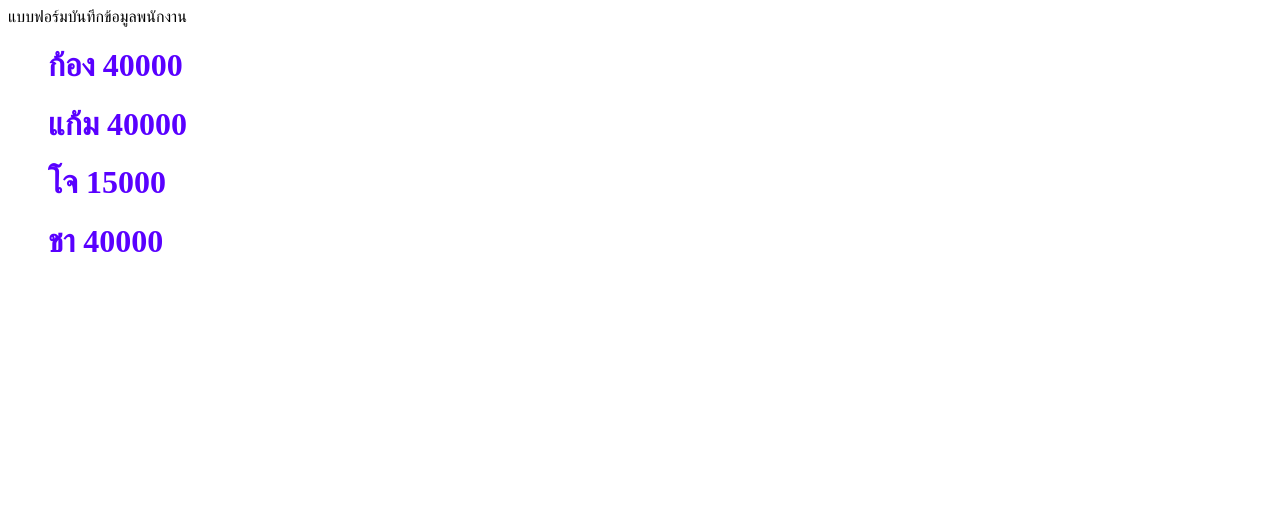
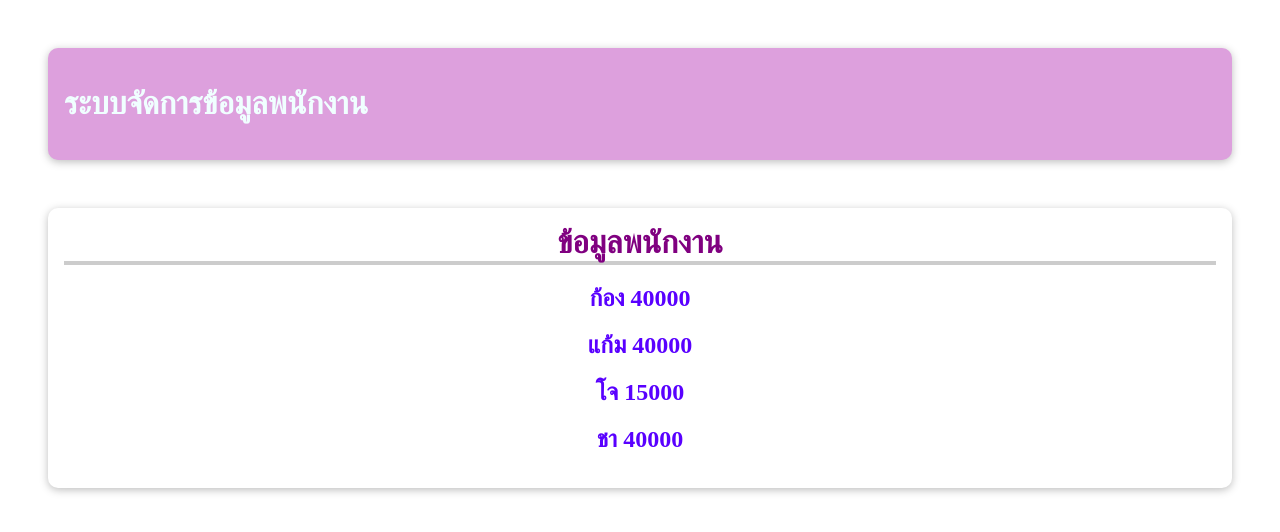
Before and after one commit to GASADER/Front-End, a Vue app in the folder my-app-component/: page / in a window 1280 px wide. Shown: the top 532 px of the page. Built offline with nearby package versions, Linux system fonts and the light colour scheme.

Commit message:
add style

```diff
--- a/my-app-component/src/App.vue
+++ b/my-app-component/src/App.vue
@@ -1,33 +1,50 @@
 <template>
-  <div>
-      <Formcomponent/>
-      <ListData :employees="employees" />
-  </div>
+  <header>
+    <h1>ระบบจัดการข้อมูลพนักงาน</h1>
+  </header>
+  <section class="employee-content">
+    <h2>ข้อมูลพนักงาน</h2>
+    <ListData />
+  </section>
 </template>
 
 <script>
-import Formcomponent from './components/Formcomponent.vue'
-import ListData from './components/ListData.vue'
+import ListData from "./components/ListData.vue";
 
-export default{
-  name:"App",
-  components:{
+export default {
+  name: "App",
+  components: {
     ListData,
-    Formcomponent
   },
-  data(){
-    return{
-      employees:[
-        {name:"ก้อง", salary:40000},
-        {name:"แก้ม", salary:40000},
-        {name:"โจ"},
-        {name:"ชา", salary:40000}
-      ]
-    }
-  }
-}
+};
 </script>
 
 <style>
-
+* {
+  box-sizing: border-box;
+}
+body {
+  margin: 0;
+}
+header {
+  box-shadow: 0 2px 8px rgba(0, 0, 0, 0.26);
+  margin: 3rem;
+  border-radius: 10px;
+  padding: 1rem;
+  background-color: plum;
+  color: azure;
+}
+.employee-content {
+  box-shadow: 0 2px 8px rgba(0, 0, 0, 0.26);
+  margin: 3rem;
+  border-radius: 10px;
+  padding: 1rem;
+  text-align: center;
+}
+.employee-content h2 {
+  font-size: 2rem;
+  border-bottom: 4px solid #ccc;
+  color: purple;
+  margin: 0 0 1rem 0;
+}
 </style>
--- a/my-app-component/src/components/Formcomponent.vue
+++ b/my-app-component/src/components/Formcomponent.vue
@@ -1,18 +1,17 @@
 <template>
-    <div>{{message}}</div>
+  <div>{{ message }}</div>
 </template>
 
 <script>
 export default {
-    name:"FromComponent",
-    data(){
-        return{
-            message:"แบบฟอร์มบันทึกข้อมูลพนักงาน"
-        }
-    }
-}
+  name: "FromComponent",
+  data() {
+    return {
+      message: "แบบฟอร์มบันทึกข้อมูลพนักงาน",
+    };
+  },
+};
 </script>
 
 <style>
-
 </style>
--- a/my-app-component/src/components/ListData.vue
+++ b/my-app-component/src/components/ListData.vue
@@ -1,8 +1,8 @@
 <template>
   <ul>
     <Person
-            v-for="(item,index) in employees"
-            :key="index"
+      v-for="(item) in employees"
+      :key="item.id"
       :name="item.name"
       :salary="item.salary"
     />
@@ -10,18 +10,29 @@
 </template>
 
 <script>
-import Person from './Person.vue'
+import Person from "./Person.vue";
 export default {
-    name:"ListData",
-    components:{
-        Person
+  name: "ListData",
+  components: {
+    Person,
   },
-    props:[
-        "employees"
-    ]
-}
+  data() {
+    return {
+      employees: [
+        {id:1,name: "ก้อง",salary: 40000,depertment:"โปรแกรมเมอร์",isVisible: false },
+        {id:2,name: "แก้ม",salary: 40000,depertment:"การตลาด",isVisible: false },
+        {id:3,name: "โจ",depertment:"การตลาด",isVisible: false },
+        {id:4,name: "ชา",salary: 40000,depertment:"ฝ่ายขาย",isVisible: false },
+      ],
+    };
+  },
+};
 </script>
 
-<style>
-
+<style scoped>
+ul {
+  list-style: none;
+  margin: 0;
+  padding: 0;
+}
 </style>
--- a/my-app-component/src/components/Person.vue
+++ b/my-app-component/src/components/Person.vue
@@ -1,29 +1,27 @@
 <template>
-    <div>
-        <h1>{{name}} {{salary}}</h1>
-    </div>
+  <div>
+    <h1>{{ name }} {{ salary }}</h1>
+  </div>
 </template>
 
 <script>
-
-
 export default {
-    name:"Person_",
-    props:{
-        name:{
-            type:String,
-            require:true
-        },
-        salary:{
-            type:Number,
-            default:15000
-        }
-    }
-}
+  name: "Person_",
+  props: {
+    name: {
+      type: String,
+      require: true,
+    },
+    salary: {
+      type: Number,
+      default: 15000,
+    },
+  },
+};
 </script>
 
 <style scoped>
-    h1{
-        color:rgb(89, 0, 255);
-    }
+h1 {
+  color: rgb(89, 0, 255);
+}
 </style>
```
Lines whose indentation alone changed are shown as unchanged.
